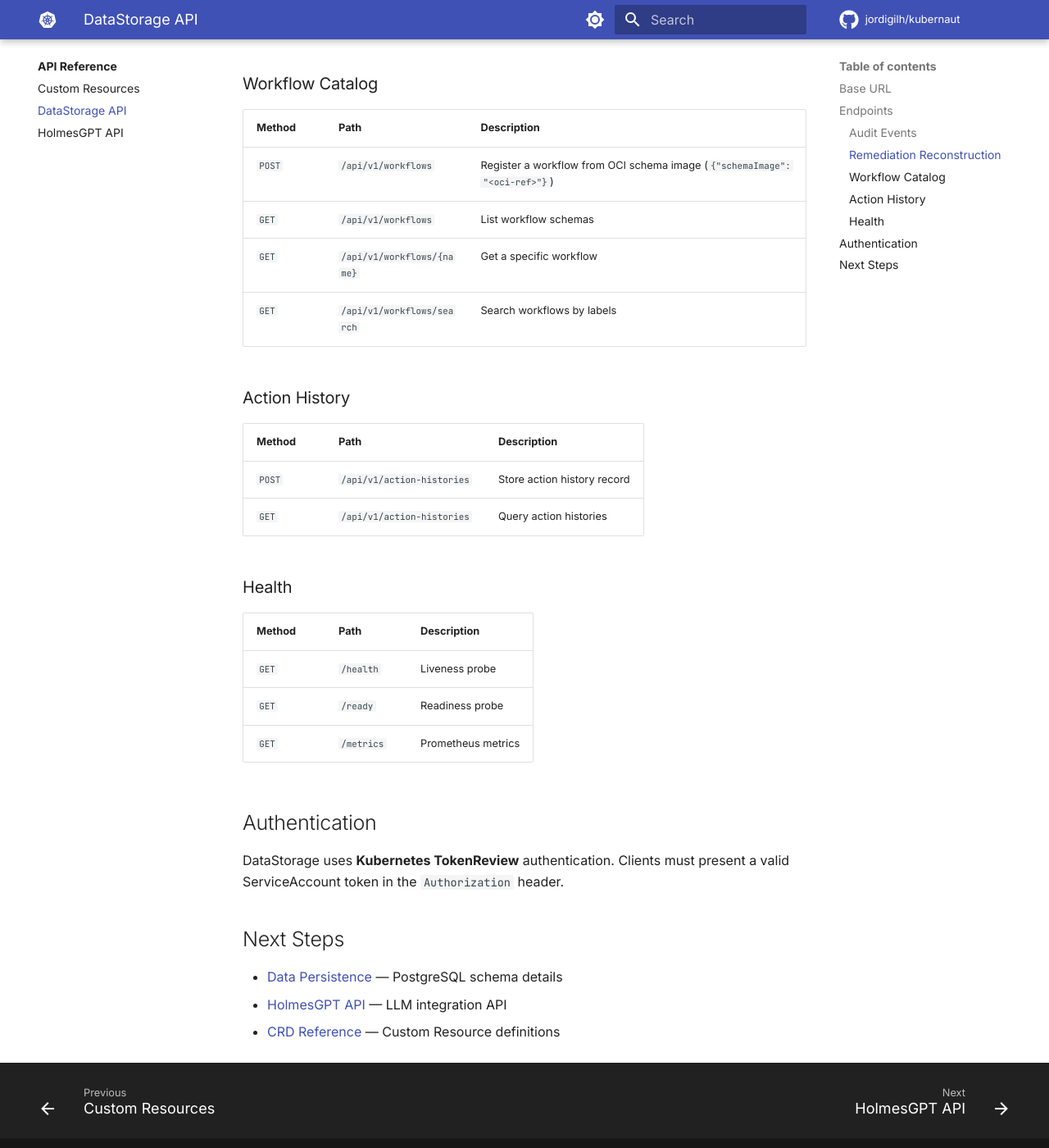
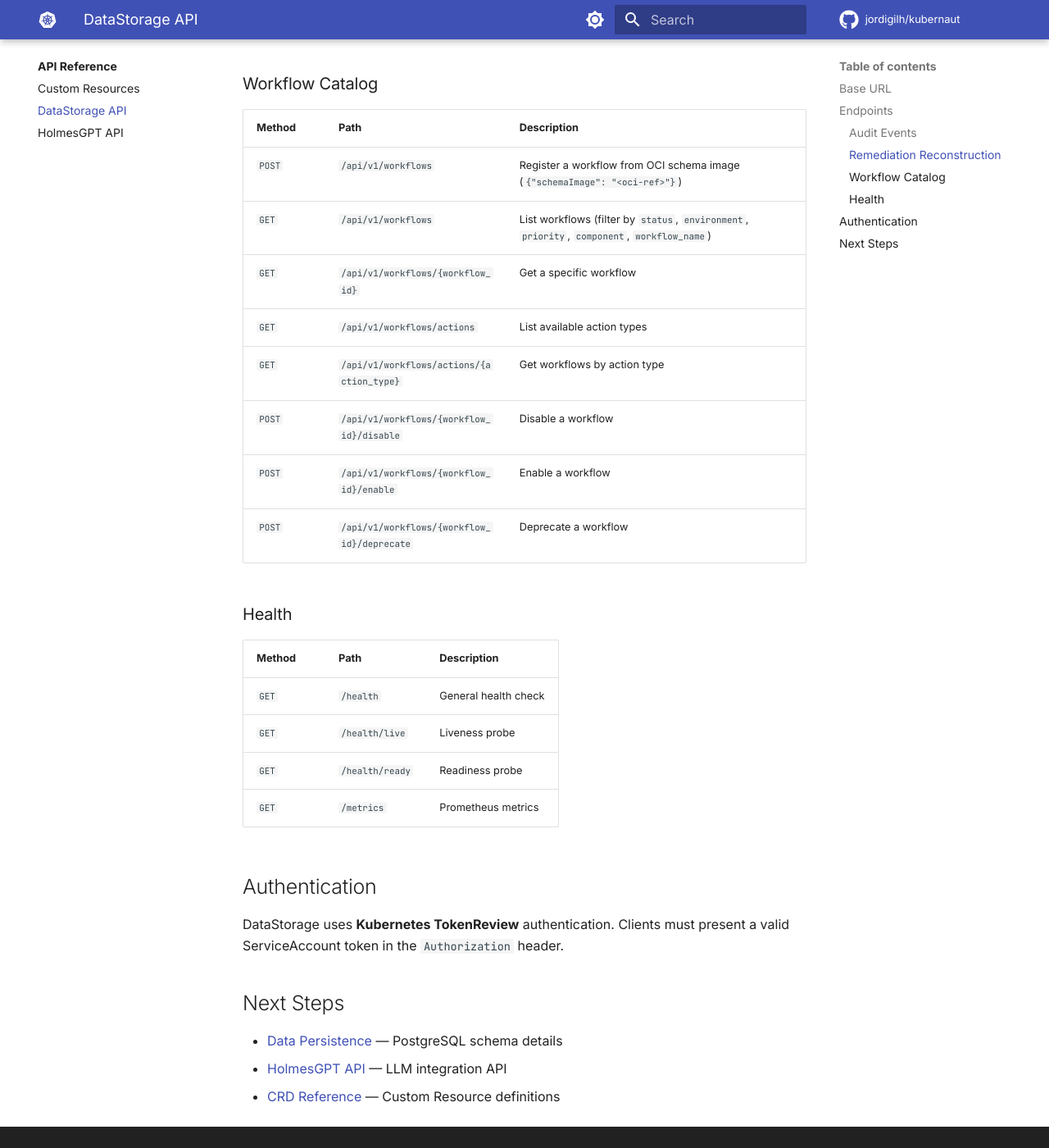
Before and after one commit to jordigilh/kubernaut-docs, an MkDocs documentation site: the page built from docs/api-reference/datastorage-api.md, in a window 1280 px wide and 1400 px high, scrolled down 980 px. Shown: the whole window at 82% size. Built offline with MkDocs 1.6.1 and Material for MkDocs 9.7.7, drawn with Linux system fonts in a browser that asks for light colours; comment, search, counter and statistics services are not loaded; the version menu is left out; some of the changed text lies outside the part shown.

Commit message:
docs: fix audit event types, API endpoints, and operational commands (Phase 1 triage)
Correct all audit event type names to match OpenAPI spec (notification.message.*,
effectiveness.*, webhook.remediationapprovalrequest.decided, workflowexecution.block.cleared).
Fix DataStorage base URL, health endpoints (/health/ready, /health/live), and
workflow catalog endpoints. Update kubectl patch commands to use decisionMessage.

Made-with: Cursor

````diff
--- a/docs/api-reference/datastorage-api.md
+++ b/docs/api-reference/datastorage-api.md
@@ -8,7 +8,7 @@ The DataStorage service provides a REST API for audit events, workflow catalog m
 ## Base URL
 
 ```
-http://datastorage.kubernaut-system.svc:8080
+http://data-storage-service.kubernaut-system.svc.cluster.local:8080
 ```
 
 ## Endpoints
@@ -31,23 +31,21 @@ http://datastorage.kubernaut-system.svc:8080
 | Method | Path | Description |
 |---|---|---|
 | `POST` | `/api/v1/workflows` | Register a workflow from OCI schema image (`{"schemaImage": "<oci-ref>"}`) |
-| `GET` | `/api/v1/workflows` | List workflow schemas |
-| `GET` | `/api/v1/workflows/{name}` | Get a specific workflow |
-| `GET` | `/api/v1/workflows/search` | Search workflows by labels |
-
-### Action History
-
-| Method | Path | Description |
-|---|---|---|
-| `POST` | `/api/v1/action-histories` | Store action history record |
-| `GET` | `/api/v1/action-histories` | Query action histories |
+| `GET` | `/api/v1/workflows` | List workflows (filter by `status`, `environment`, `priority`, `component`, `workflow_name`) |
+| `GET` | `/api/v1/workflows/{workflow_id}` | Get a specific workflow |
+| `GET` | `/api/v1/workflows/actions` | List available action types |
+| `GET` | `/api/v1/workflows/actions/{action_type}` | Get workflows by action type |
+| `POST` | `/api/v1/workflows/{workflow_id}/disable` | Disable a workflow |
+| `POST` | `/api/v1/workflows/{workflow_id}/enable` | Enable a workflow |
+| `POST` | `/api/v1/workflows/{workflow_id}/deprecate` | Deprecate a workflow |
 
 ### Health
 
 | Method | Path | Description |
 |---|---|---|
-| `GET` | `/health` | Liveness probe |
-| `GET` | `/ready` | Readiness probe |
+| `GET` | `/health` | General health check |
+| `GET` | `/health/live` | Liveness probe |
+| `GET` | `/health/ready` | Readiness probe |
 | `GET` | `/metrics` | Prometheus metrics |
 
 ## Authentication
````
Also changed, not shown: docs/architecture/audit-pipeline.md (+4 -4 lines), docs/operations/monitoring.md (+6 -4 lines), docs/operations/troubleshooting.md (+3 -3 lines), docs/user-guide/approval.md (+3 -3 lines), docs/user-guide/audit-and-observability.md (+5 -5 lines).
